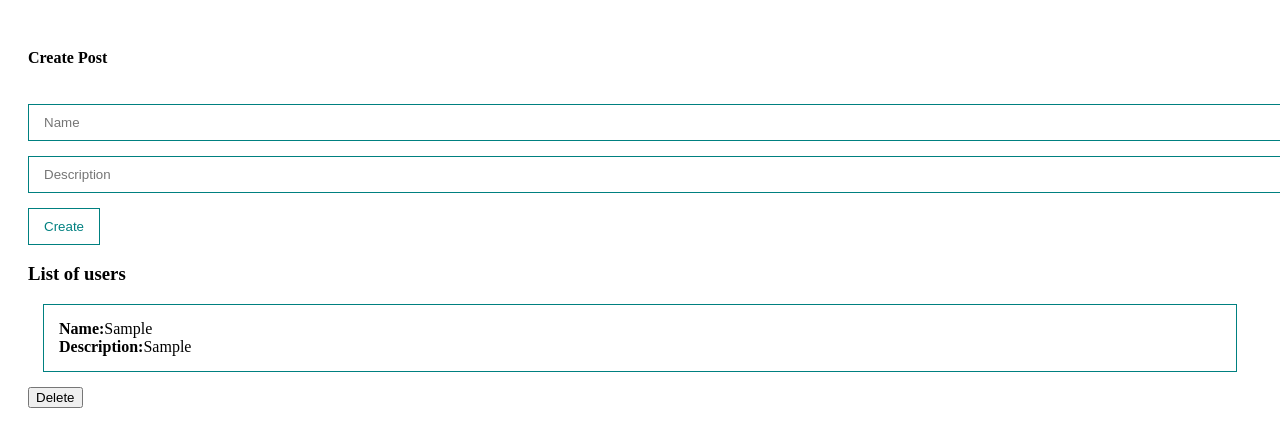
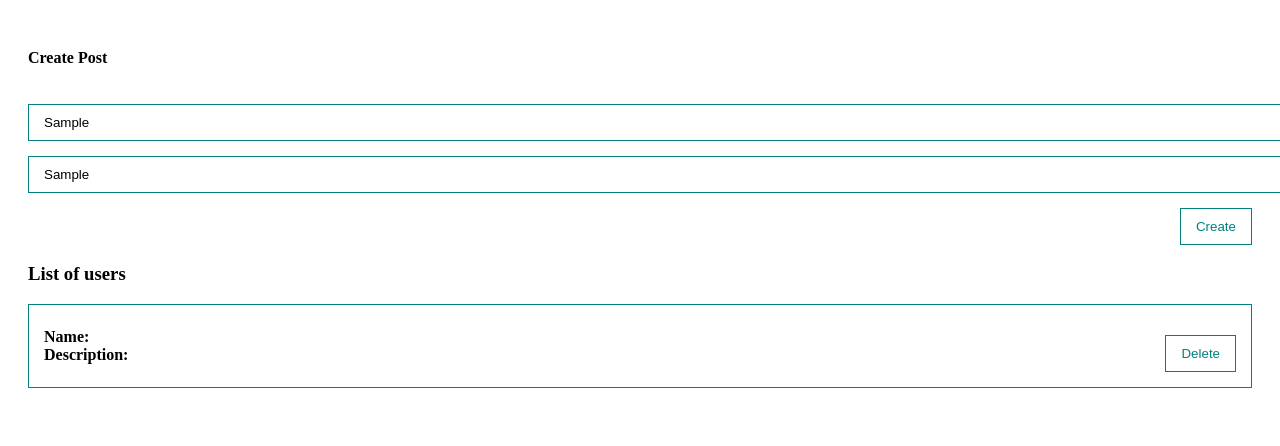
Before and after one commit to OlegStrokan/vue-apollo, a Vue app: page / in a window 1280 px wide. Both pictures are taken after typing "Sample", "Sample" into the empty fields and a click on the button "Create". Shown: the top 446 px of the page. Built offline with nearby package versions, Linux system fonts and the light colour scheme.

Commit message:
added own UI component

```diff
--- a/src/components/PostForm.vue
+++ b/src/components/PostForm.vue
@@ -1,25 +1,27 @@
 <template>
-  <form @submit.prevent>
+  <form @submit.prevent class="form">
     <h4>Create Post</h4>
-    <input
+    <MyInput
         v-model="post.title"
-        class="input"
         type="text"
-        placeholder="Name">
-    <input
+        placeholder="Name"/>
+    <MyInput
         v-model="post.body"
-        class="input"
         type="text"
-        placeholder="Description"
-    >
-    <button class="btn" @click="createPost">Create</button>
+        placeholder="Description"/>
+    <MyButton
+        style="align-self: flex-end; margin-top: 15px"
+        @click="createPost"
+    >Create</MyButton>
   </form>
 </template>
 
 <script>
+import MyButton from "@/components/UI/MyButton";
+import MyInput from "@/components/UI/MyInput";
 export default {
   name: "PostForm",
-
+  components: {MyInput, MyButton},
   data() {
     return {
       post: {
@@ -48,21 +50,4 @@
   flex-direction: column;
 }
 
-.btn {
-  align-self: flex-end;
-  margin-top: 15px;
-  padding: 10px 15px;
-  background: none;
-  color: teal;
-  border: 1px solid teal;
-
-}
-
-
-.input {
-  width: 100%;
-  border: 1px solid teal;
-  padding: 10px 15px;
-  margin-top: 15px;
-}
 </style>
--- a/src/components/PostItem.vue
+++ b/src/components/PostItem.vue
@@ -1,17 +1,20 @@
 <template>
   <div class="post">
+    <div>
   <div><strong>Name:</strong>{{ post.title }}</div>
   <div><strong>Description:</strong>{{ post.body }}</div>
+    </div>
+  <div class="post__btns">
+    <MyButton>Delete</MyButton>
   </div>
-  <div>
-    <button >Delete</button>
   </div>
 </template>
 
 <script>
+import MyButton from "@/components/UI/MyButton";
 export default {
   name: "PostItem",
-
+  components: {MyButton},
   props: {
     post: {
       type: Object,
@@ -25,6 +28,9 @@
 .post {
   padding: 15px;
   border: 1px solid teal;
-  margin: 15px;
+  margin-top: 15px;
+  display: flex;
+  align-items: center;
+  justify-content: space-between;
 }
 </style>
--- /dev/null
+++ b/src/components/UI/MyButton.vue
@@ -0,0 +1,22 @@
+<template>
+  <button class="btn">
+    <slot></slot>
+  </button>
+</template>
+
+<script>
+export default {
+  name: "MyButton"
+}
+</script>
+
+<style scoped>
+.btn {
+  margin-top: 15px;
+  padding: 10px 15px;
+  background: none;
+  color: teal;
+  border: 1px solid teal;
+
+}
+</style>
--- /dev/null
+++ b/src/components/UI/MyInput.vue
@@ -0,0 +1,18 @@
+<template>
+  <input type="text" class="input">
+</template>
+
+<script>
+export default {
+  name: "MyInput"
+}
+</script>
+
+<style scoped>
+.input {
+  width: 100%;
+  border: 1px solid teal;
+  padding: 10px 15px;
+  margin-top: 15px;
+}
+</style>
--- /dev/null
+++ b/src/components/UI/index.js
@@ -0,0 +1,7 @@
+import MyButton from "@/components/UI/MyButton.vue";
+import MyInput from "@/components/UI/MyInput";
+
+export default [
+    MyButton,
+    MyInput
+]
--- /dev/null
+++ b/src/main.js
@@ -0,0 +1,12 @@
+import {createApp} from "vue";
+import App from "./App.vue";
+import components from './components/UI'
+
+
+const app = createApp(App)
+
+components.forEach(component => {
+    app.component(component.name, component)
+})
+
+app.mount("#app");
--- a/src/main.ts
+++ /dev/null
@@ -1,4 +0,0 @@
-import { createApp } from "vue";
-import App from "./App.vue";
-
-createApp(App).mount("#app");
--- a/src/shims-vue.d.ts
+++ /dev/null
@@ -1,6 +0,0 @@
-/* eslint-disable */
-declare module '*.vue' {
-  import type { DefineComponent } from 'vue'
-  const component: DefineComponent<{}, {}, any>
-  export default component
-}
--- a/vue.config.js
+++ /dev/null
@@ -1,4 +0,0 @@
-const { defineConfig } = require("@vue/cli-service");
-module.exports = defineConfig({
-  transpileDependencies: true,
-});
```
Also changed, not shown: package.json (+2 -8 lines), tsconfig.json (deleted, +0 -40 lines).
